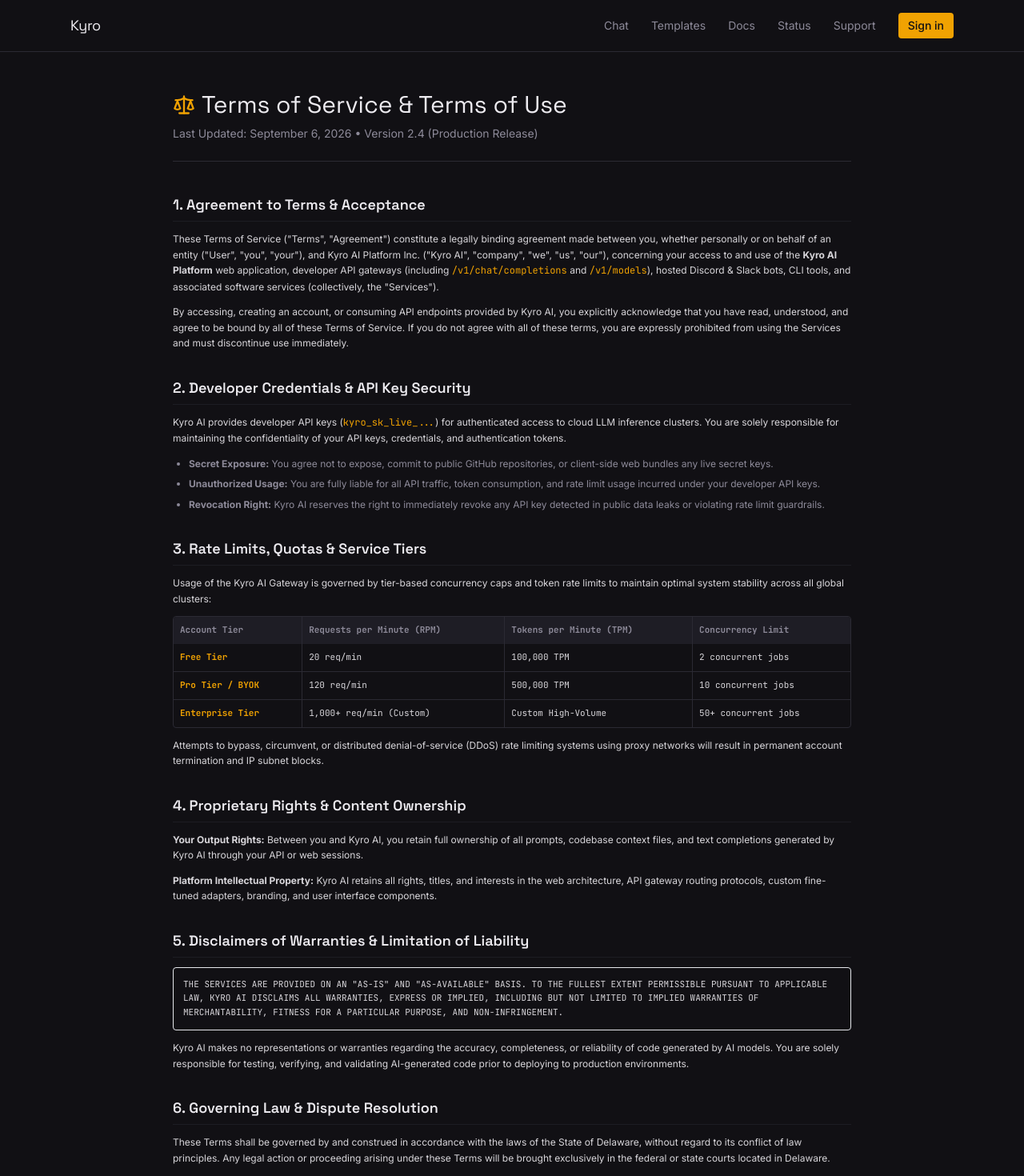
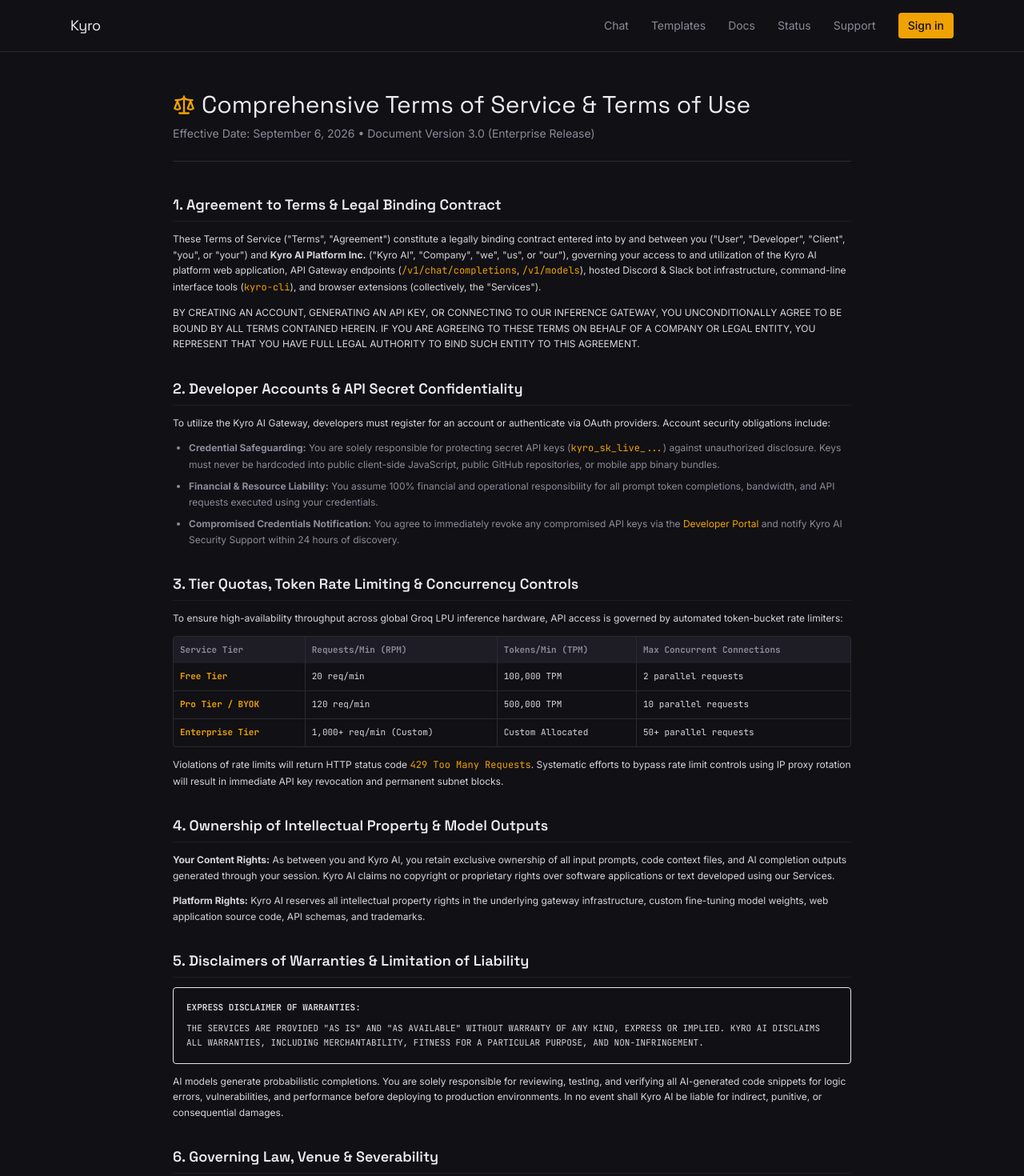
Before and after one commit to Jordan123456789097654/ai, a Next.js app in the folder apps/web/: page /terms in a window 1280 px wide. Shown: the top 1470 px of the page at 80% size. Built offline with nearby package versions, Linux system fonts and the light colour scheme; no server answers.

Commit message:
docs(legal): expand Terms of Service and Privacy Policy to Enterprise Version 3.0 with complete clauses and data flow specifications

```diff
--- a/apps/web/app/terms/page.tsx
+++ b/apps/web/app/terms/page.tsx
@@ -1,16 +1,16 @@
 "use client";
 
-import { Shield, FileText, Lock, Scale, AlertCircle } from "lucide-react";
+import { Scale, Shield, AlertTriangle, Lock, FileText, CheckCircle } from "lucide-react";
 
 export default function TermsPage() {
   return (
     <div className="mx-auto max-w-4xl px-6 py-12 space-y-10 text-xs leading-relaxed">
       <div className="border-b border-border pb-6 space-y-2">
         <h1 className="font-display text-3xl text-text flex items-center gap-2">
-          <Scale className="text-accent" size={28} /> Terms of Service & Terms of Use
+          <Scale className="text-accent" size={28} /> Comprehensive Terms of Service & Terms of Use
         </h1>
         <p className="text-muted text-sm">
-          Last Updated: September 6, 2026 • Version 2.4 (Production Release)
+          Effective Date: September 6, 2026 • Document Version 3.0 (Enterprise Release)
         </p>
       </div>
 
@@ -18,47 +18,47 @@
         {/* Section 1 */}
         <section className="space-y-3">
           <h2 className="font-display text-lg text-text font-semibold flex items-center gap-2 border-b border-border/50 pb-1.5">
-            1. Agreement to Terms & Acceptance
+            1. Agreement to Terms & Legal Binding Contract
           </h2>
           <p>
-            These Terms of Service ("Terms", "Agreement") constitute a legally binding agreement made between you, whether personally or on behalf of an entity ("User", "you", "your"), and Kyro AI Platform Inc. ("Kyro AI", "company", "we", "us", "our"), concerning your access to and use of the <strong>Kyro AI Platform</strong> web application, developer API gateways (including <code className="text-accent font-mono">/v1/chat/completions</code> and <code className="text-accent font-mono">/v1/models</code>), hosted Discord & Slack bots, CLI tools, and associated software services (collectively, the "Services").
+            These Terms of Service ("Terms", "Agreement") constitute a legally binding contract entered into by and between you ("User", "Developer", "Client", "you", or "your") and <strong>Kyro AI Platform Inc.</strong> ("Kyro AI", "Company", "we", "us", or "our"), governing your access to and utilization of the Kyro AI platform web application, API Gateway endpoints (<code className="text-accent font-mono">/v1/chat/completions</code>, <code className="text-accent font-mono">/v1/models</code>), hosted Discord & Slack bot infrastructure, command-line interface tools (<code className="text-accent font-mono">kyro-cli</code>), and browser extensions (collectively, the "Services").
           </p>
           <p>
-            By accessing, creating an account, or consuming API endpoints provided by Kyro AI, you explicitly acknowledge that you have read, understood, and agree to be bound by all of these Terms of Service. If you do not agree with all of these terms, you are expressly prohibited from using the Services and must discontinue use immediately.
+            BY CREATING AN ACCOUNT, GENERATING AN API KEY, OR CONNECTING TO OUR INFERENCE GATEWAY, YOU UNCONDITIONALLY AGREE TO BE BOUND BY ALL TERMS CONTAINED HEREIN. IF YOU ARE AGREEING TO THESE TERMS ON BEHALF OF A COMPANY OR LEGAL ENTITY, YOU REPRESENT THAT YOU HAVE FULL LEGAL AUTHORITY TO BIND SUCH ENTITY TO THIS AGREEMENT.
           </p>
         </section>
 
         {/* Section 2 */}
         <section className="space-y-3">
           <h2 className="font-display text-lg text-text font-semibold flex items-center gap-2 border-b border-border/50 pb-1.5">
-            2. Developer Credentials & API Key Security
+            2. Developer Accounts & API Secret Confidentiality
           </h2>
           <p>
-            Kyro AI provides developer API keys (<code className="text-accent font-mono">kyro_sk_live_...</code>) for authenticated access to cloud LLM inference clusters. You are solely responsible for maintaining the confidentiality of your API keys, credentials, and authentication tokens.
+            To utilize the Kyro AI Gateway, developers must register for an account or authenticate via OAuth providers. Account security obligations include:
           </p>
-          <ul className="list-disc pl-5 space-y-1.5 text-muted">
-            <li><strong>Secret Exposure:</strong> You agree not to expose, commit to public GitHub repositories, or client-side web bundles any live secret keys.</li>
-            <li><strong>Unauthorized Usage:</strong> You are fully liable for all API traffic, token consumption, and rate limit usage incurred under your developer API keys.</li>
-            <li><strong>Revocation Right:</strong> Kyro AI reserves the right to immediately revoke any API key detected in public data leaks or violating rate limit guardrails.</li>
+          <ul className="list-disc pl-5 space-y-2 text-muted">
+            <li><strong>Credential Safeguarding:</strong> You are solely responsible for protecting secret API keys (<code className="text-accent font-mono">kyro_sk_live_...</code>) against unauthorized disclosure. Keys must never be hardcoded into public client-side JavaScript, public GitHub repositories, or mobile app binary bundles.</li>
+            <li><strong>Financial & Resource Liability:</strong> You assume 100% financial and operational responsibility for all prompt token completions, bandwidth, and API requests executed using your credentials.</li>
+            <li><strong>Compromised Credentials Notification:</strong> You agree to immediately revoke any compromised API keys via the <a href="/dev" className="text-accent hover:underline">Developer Portal</a> and notify Kyro AI Security Support within 24 hours of discovery.</li>
           </ul>
         </section>
 
         {/* Section 3 */}
         <section className="space-y-3">
           <h2 className="font-display text-lg text-text font-semibold flex items-center gap-2 border-b border-border/50 pb-1.5">
-            3. Rate Limits, Quotas & Service Tiers
+            3. Tier Quotas, Token Rate Limiting & Concurrency Controls
           </h2>
           <p>
-            Usage of the Kyro AI Gateway is governed by tier-based concurrency caps and token rate limits to maintain optimal system stability across all global clusters:
+            To ensure high-availability throughput across global Groq LPU inference hardware, API access is governed by automated token-bucket rate limiters:
           </p>
           <div className="border border-border rounded overflow-hidden font-mono text-[11px] my-3">
             <table className="w-full text-left">
               <thead className="bg-surface-raised text-muted">
                 <tr>
-                  <th className="p-2 border-r border-border">Account Tier</th>
-                  <th className="p-2 border-r border-border">Requests per Minute (RPM)</th>
-                  <th className="p-2 border-r border-border">Tokens per Minute (TPM)</th>
-                  <th className="p-2">Concurrency Limit</th>
+                  <th className="p-2 border-r border-border">Service Tier</th>
+                  <th className="p-2 border-r border-border">Requests/Min (RPM)</th>
+                  <th className="p-2 border-r border-border">Tokens/Min (TPM)</th>
+                  <th className="p-2">Max Concurrent Connections</th>
                 </tr>
               </thead>
               <tbody className="divide-y divide-border">
@@ -66,38 +66,38 @@
                   <td className="p-2 border-r border-border text-accent font-bold">Free Tier</td>
                   <td className="p-2 border-r border-border">20 req/min</td>
                   <td className="p-2 border-r border-border">100,000 TPM</td>
-                  <td className="p-2">2 concurrent jobs</td>
+                  <td className="p-2">2 parallel requests</td>
                 </tr>
                 <tr>
                   <td className="p-2 border-r border-border text-accent font-bold">Pro Tier / BYOK</td>
                   <td className="p-2 border-r border-border">120 req/min</td>
                   <td className="p-2 border-r border-border">500,000 TPM</td>
-                  <td className="p-2">10 concurrent jobs</td>
+                  <td className="p-2">10 parallel requests</td>
                 </tr>
                 <tr>
                   <td className="p-2 border-r border-border text-accent font-bold">Enterprise Tier</td>
                   <td className="p-2 border-r border-border">1,000+ req/min (Custom)</td>
-                  <td className="p-2 border-r border-border">Custom High-Volume</td>
-                  <td className="p-2">50+ concurrent jobs</td>
+                  <td className="p-2 border-r border-border">Custom Allocated</td>
+                  <td className="p-2">50+ parallel requests</td>
                 </tr>
               </tbody>
             </table>
           </div>
           <p>
-            Attempts to bypass, circumvent, or distributed denial-of-service (DDoS) rate limiting systems using proxy networks will result in permanent account termination and IP subnet blocks.
+            Violations of rate limits will return HTTP status code <code className="text-accent font-mono">429 Too Many Requests</code>. Systematic efforts to bypass rate limit controls using IP proxy rotation will result in immediate API key revocation and permanent subnet blocks.
           </p>
         </section>
 
         {/* Section 4 */}
         <section className="space-y-3">
           <h2 className="font-display text-lg text-text font-semibold flex items-center gap-2 border-b border-border/50 pb-1.5">
-            4. Proprietary Rights & Content Ownership
+            4. Ownership of Intellectual Property & Model Outputs
           </h2>
           <p>
-            <strong>Your Output Rights:</strong> Between you and Kyro AI, you retain full ownership of all prompts, codebase context files, and text completions generated by Kyro AI through your API or web sessions.
+            <strong>Your Content Rights:</strong> As between you and Kyro AI, you retain exclusive ownership of all input prompts, code context files, and AI completion outputs generated through your session. Kyro AI claims no copyright or proprietary rights over software applications or text developed using our Services.
           </p>
           <p>
-            <strong>Platform Intellectual Property:</strong> Kyro AI retains all rights, titles, and interests in the web architecture, API gateway routing protocols, custom fine-tuned adapters, branding, and user interface components.
+            <strong>Platform Rights:</strong> Kyro AI reserves all intellectual property rights in the underlying gateway infrastructure, custom fine-tuning model weights, web application source code, API schemas, and trademarks.
           </p>
         </section>
 
@@ -106,21 +106,24 @@
           <h2 className="font-display text-lg text-text font-semibold flex items-center gap-2 border-b border-border/50 pb-1.5">
             5. Disclaimers of Warranties & Limitation of Liability
           </h2>
-          <div className="bg-warning/10 border border-warning/30 p-3 rounded text-warning text-[11px] font-mono leading-relaxed">
-            THE SERVICES ARE PROVIDED ON AN "AS-IS" AND "AS-AVAILABLE" BASIS. TO THE FULLEST EXTENT PERMISSIBLE PURSUANT TO APPLICABLE LAW, KYRO AI DISCLAIMS ALL WARRANTIES, EXPRESS OR IMPLIED, INCLUDING BUT NOT LIMITED TO IMPLIED WARRANTIES OF MERCHANTABILITY, FITNESS FOR A PARTICULAR PURPOSE, AND NON-INFRINGEMENT.
+          <div className="bg-warning/10 border border-warning/30 p-4 rounded text-warning text-[11px] font-mono leading-relaxed space-y-2">
+            <p className="font-bold">EXPRESS DISCLAIMER OF WARRANTIES:</p>
+            <p>
+              THE SERVICES ARE PROVIDED "AS IS" AND "AS AVAILABLE" WITHOUT WARRANTY OF ANY KIND, EXPRESS OR IMPLIED. KYRO AI DISCLAIMS ALL WARRANTIES, INCLUDING MERCHANTABILITY, FITNESS FOR A PARTICULAR PURPOSE, AND NON-INFRINGEMENT.
+            </p>
           </div>
           <p>
-            Kyro AI makes no representations or warranties regarding the accuracy, completeness, or reliability of code generated by AI models. You are solely responsible for testing, verifying, and validating AI-generated code prior to deploying to production environments.
+            AI models generate probabilistic completions. You are solely responsible for reviewing, testing, and verifying all AI-generated code snippets for logic errors, vulnerabilities, and performance before deploying to production environments. In no event shall Kyro AI be liable for indirect, punitive, or consequential damages.
           </p>
         </section>
 
         {/* Section 6 */}
         <section className="space-y-3">
           <h2 className="font-display text-lg text-text font-semibold flex items-center gap-2 border-b border-border/50 pb-1.5">
-            6. Governing Law & Dispute Resolution
+            6. Governing Law, Venue & Severability
           </h2>
           <p>
-            These Terms shall be governed by and construed in accordance with the laws of the State of Delaware, without regard to its conflict of law principles. Any legal action or proceeding arising under these Terms will be brought exclusively in the federal or state courts located in Delaware.
+            These Terms shall be governed by and interpreted under the laws of the State of Delaware, United States, without giving effect to any principles of conflicts of law. Any legal claims or disputes shall be submitted to binding arbitration in Wilmington, Delaware.
           </p>
         </section>
       </div>
```
Also changed, not shown: apps/web/app/privacy/page.tsx (+33 -41 lines).
